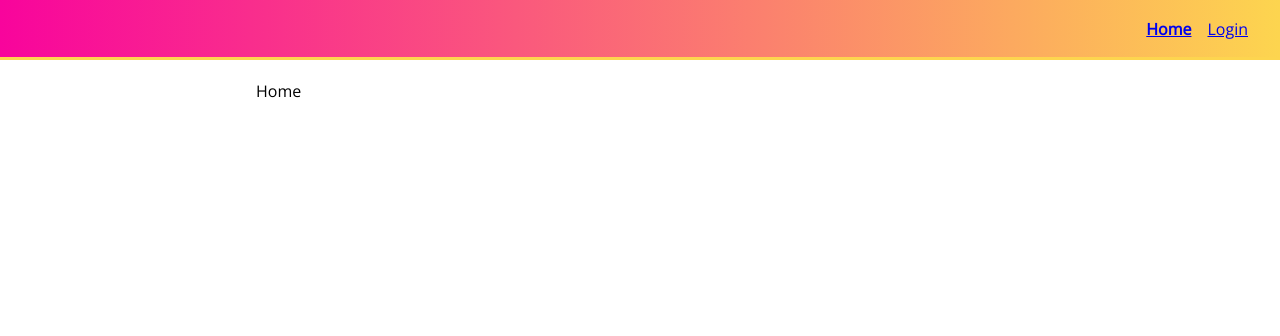
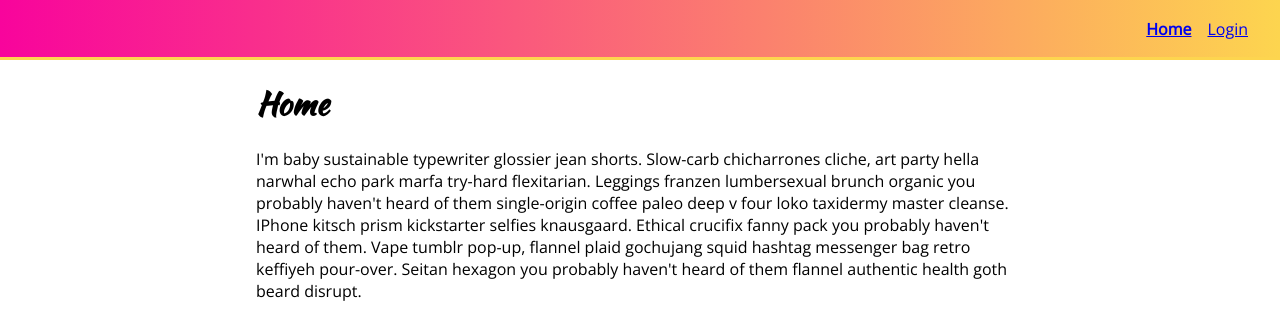
Before and after one commit to thaynarbo/styled-components-studies, a React (Create React App) app: page / in a window 1280 px wide. Shown: the top 336 px of the page. Built offline with nearby package versions, Linux system fonts and the light colour scheme.

Commit message:
text home

```diff
--- a/src/components/pages/Home.js
+++ b/src/components/pages/Home.js
@@ -3,7 +3,19 @@ import { PageLayout } from 'components/common';
 const Home = () => {
 	return (
 		<PageLayout>
-			<div>Home</div>
+			<h1>Home</h1>
+			<p>
+				I'm baby sustainable typewriter glossier jean shorts. Slow-carb
+				chicharrones cliche, art party hella narwhal echo park marfa
+				try-hard flexitarian. Leggings franzen lumbersexual brunch
+				organic you probably haven't heard of them single-origin coffee
+				paleo deep v four loko taxidermy master cleanse. IPhone kitsch
+				prism kickstarter selfies knausgaard. Ethical crucifix fanny
+				pack you probably haven't heard of them. Vape tumblr pop-up,
+				flannel plaid gochujang squid hashtag messenger bag retro
+				keffiyeh pour-over. Seitan hexagon you probably haven't heard of
+				them flannel authentic health goth beard disrupt.
+			</p>
 		</PageLayout>
 	);
 };
```
